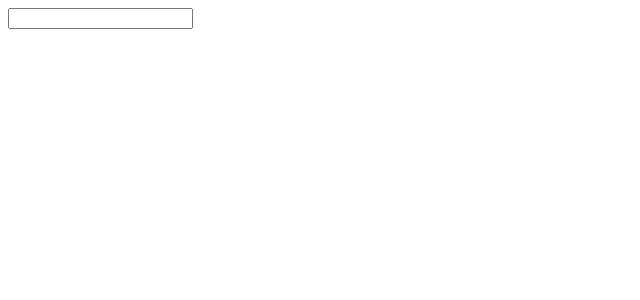
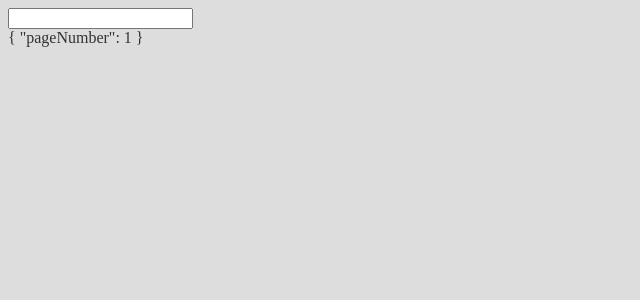
Before and after one commit to maneKozaroo/github-search, a Vue app: page / in a window 1280 px wide. Shown: the top 300 px of the page, without its empty margins (0-640 px from the left). Built offline with nearby package versions, Linux system fonts and the light colour scheme.

Commit message:
refactor: add search results to home view

```diff
--- a/src/views/HomeView.vue
+++ b/src/views/HomeView.vue
@@ -3,7 +3,13 @@
 <template>
   <main>
     <SearchForm />
+
+    <SearchResults />
   </main>
 </template>
 
-<style scoped></style>
+<style>
+html {
+  background-color: var(--background-color);
+}
+</style>
```
